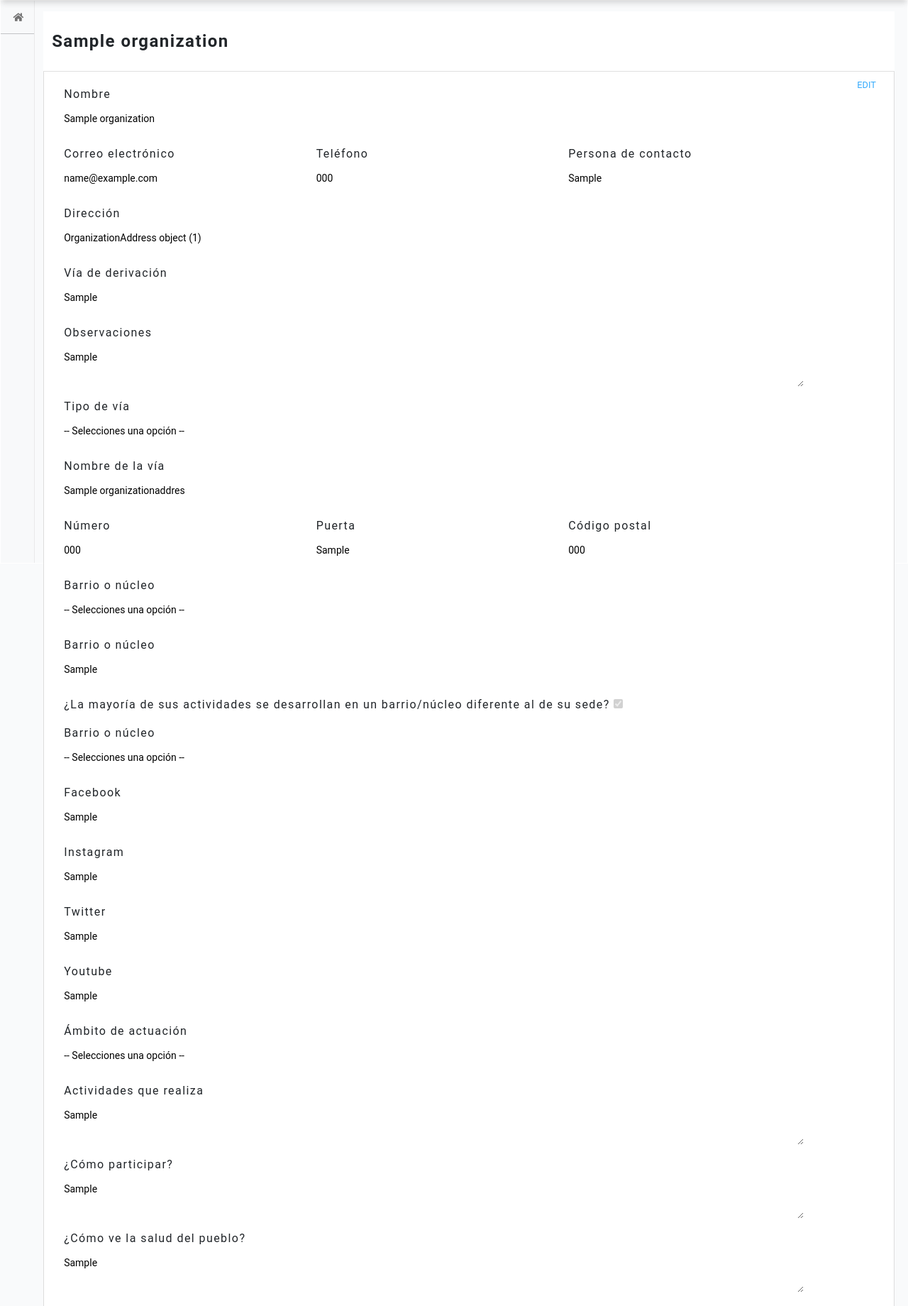
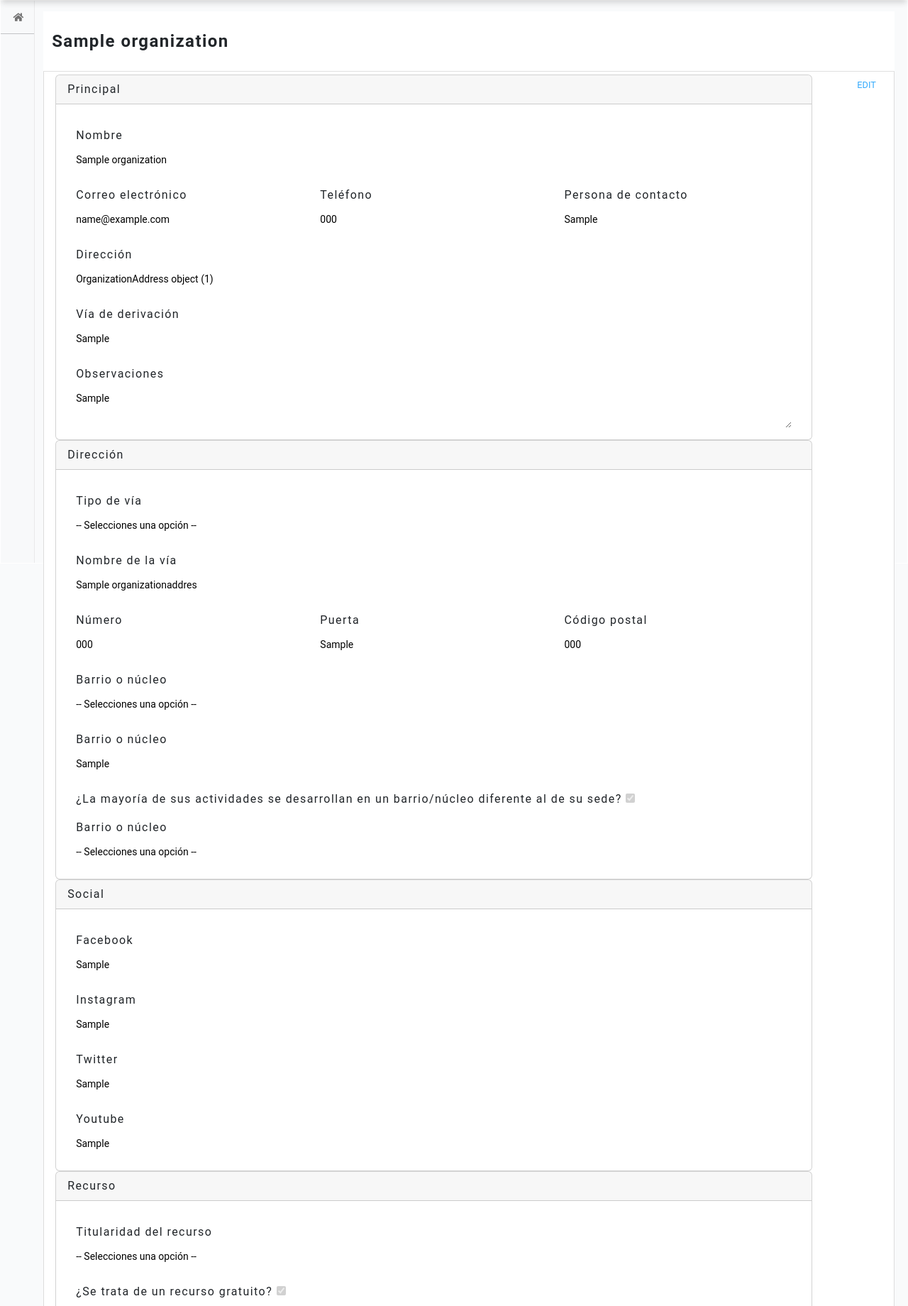
Before and after one commit to zebenperez/capsulae2, a Django app: page /community/organizations/view/1/ in a window 1280 px wide. Shown: the part 55-1895 px from the top of the page at 71% size. Run offline with Django 3.2, Linux system fonts and the light colour scheme; a user stored in the database is signed in; tables that the repository leaves empty hold one stand-in row (values such as "Sample post"); some libraries are stand-ins or nearby versions.

Commit message:
ajuste formulario de organizaciones

```diff
--- a/community/models.py
+++ b/community/models.py
@@ -62,6 +62,7 @@ class OrganizationAddress(models.Model):
     door = models.CharField(verbose_name="Puerta", max_length=600, blank=True, null=True, default="")
     postal_code = models.CharField(verbose_name="Codigo postal", max_length=600, blank=True, null=True, default="")
     place = models.CharField(verbose_name="Barrio", max_length=600, blank=True, null=True, default="")
+    place_other = models.CharField(verbose_name="Barrio", max_length=600, blank=True, null=True, default="")
     activity_place = models.TextField(verbose_name="Localización de actividad", blank=True, null=True, default="")
     org = models.OneToOneField(Organization, verbose_name="Organización", on_delete=models.CASCADE, related_name="address", blank=True, null=True)
 
@@ -98,6 +99,7 @@ class OrganizationResource(models.Model):
     free = models.BooleanField(verbose_name="Gratuito", default=True)
     owner = models.CharField(verbose_name="Titularidad del recurso", max_length=600, blank=True, null=True, default="")
     group = models.CharField(verbose_name="Grupo poblacional", max_length=1600, blank=True, null=True, default="")
+    group_other = models.CharField(verbose_name="Grupo poblacional", max_length=1600, blank=True, null=True, default="")
     description = models.TextField(verbose_name="Descripción", blank=True, null=True, default="")
     org = models.OneToOneField(Organization, verbose_name="Organización", on_delete=models.CASCADE, related_name="resource", blank=True, null=True)
 
--- a/community/templates/organizations/organization-form-address.html
+++ b/community/templates/organizations/organization-form-address.html
@@ -3,8 +3,8 @@
 <div class="row" style="margin:0;">
     <div class="col-12 mt-3">
         {% trans "Tipo de vía" %}
-        <select id="street_type" name="street_type" class="form-control input autosave" data-model-name="community.organizationaddress" data-obj-id="{{addr.id}}"
-            data-url="{%url "autosave_field"%}" data-target="div-notification" disabled>
+        <select id="street_type" name="street_type" class="form-control input autosave" data-model-name="community.organizationaddress"
+            data-obj-id="{{addr.id}}" data-url="{%url "autosave_field"%}" data-target="div-notification" disabled>
             <option value="">-- Selecciones una opción --</option>
             <option value="calle" {%if addr.street_type == "calle"%}selected{%endif%}>Calle</option>
             <option value="avenida" {%if addr.street_type == "avenida"%}selected{%endif%}>Avenida</option>
@@ -64,9 +64,9 @@
     </div>
     <div class="col-12 mt-3">
         {% trans "Barrio o núcleo" %}
-        <input type="text" class="form-control input autosave" id="place" name="place" value="{{addr.place|default:""}}"
-            title="{{addr.place}}" data-model-name="community.organizationaddress" data-obj-id="{{addr.id}}"
-            data-url="{%url "autosave_field"%}" data-target="div-notification" placeholder="Barrio..." disabled/> <span id="place__msg"></span>
+        <input type="text" class="form-control input autosave" id="place_other" name="place_other" value="{{addr.place_other|default:""}}"
+            title="{{addr.place_other}}" data-model-name="community.organizationaddress" data-obj-id="{{addr.id}}"
+            data-url="{%url "autosave_field"%}" data-target="div-notification" placeholder="Barrio..." disabled/> <span id="place_other__msg"></span>
     </div>
     <div class="col-12 mt-3">
         {% trans "¿La mayoría de sus actividades se desarrollan en un barrio/núcleo diferente al de su sede?" %}
@@ -76,8 +76,8 @@
     </div>
     <div class="col-12 mt-3" id="div-place">
         {% trans "Barrio o núcleo" %}
-        <select id="activity_place" name="activity_place" class="form-control input autosave" data-model-name="community.organizationaddress" data-obj-id="{{addr.id}}"
-            data-url="{%url "autosave_field"%}" data-target="div-notification" disabled>
+        <select id="activity_place" name="activity_place" class="form-control input autosave" data-model-name="community.organizationaddress"
+            data-obj-id="{{addr.id}}" data-url="{%url "autosave_field"%}" data-target="div-notification" disabled>
             <option value="">-- Selecciones una opción --</option>
             <option value="los abrigos" {%if addr.place == "los abrigos"%}selected{%endif%}>Los Abrigos</option>
             <option value="los blanquitos" {%if addr.place == "los blanquitos"%}selected{%endif%}>Los Blanquitos</option>
--- a/community/templates/organizations/organization-form-resource.html
+++ b/community/templates/organizations/organization-form-resource.html
@@ -39,4 +39,11 @@
             <option value="otros" {%if res.group == "otros"%}selected{%endif%}>Otros</option>
         </select>
     </div>
+    <div class="col-12 mt-3">
+        {% trans "Titularidad del recurso" %}
+        <input type="text" class="form-control input autosave" id="group_other" name="group_other" value="{{res.group_other|default:""}}"
+            title="{{res.group_other}}" data-model-name="community.organizationaddress" data-obj-id="{{res.id}}"
+            data-url="{%url "autosave_field"%}" data-target="div-notification" placeholder="Titularidad..." disabled/> <span id="group_other__msg"></span>
+    </div>
+
 </div>
--- a/community/templates/organizations/organization-view.html
+++ b/community/templates/organizations/organization-view.html
@@ -13,10 +13,21 @@
         <div id="organization-container">
             <div class="row w-100 patient-data-body-2 p-1" style="margin:0;">
                 <div class="col-11 patient-data">
-                    {% include "organizations/organization-form-main.html" %}
-                    {% include "organizations/organization-form-address.html" %}
-                    {% include "organizations/organization-form-social.html" %}
-                    {% include "organizations/organization-form-info.html" %}
+                    <div class="card"><div class="card-header">{%trans "Principal"%}</div><div class="card-body">
+                        {% include "organizations/organization-form-main.html" %}
+                    </div></div>
+                    <div class="card"><div class="card-header">{%trans "Dirección"%}</div><div class="card-body">
+                        {% include "organizations/organization-form-address.html" %}
+                    </div></div>
+                    <div class="card"><div class="card-header">{%trans "Social"%}</div><div class="card-body">
+                        {% include "organizations/organization-form-social.html" %}
+                    </div></div>
+                    <div class="card"><div class="card-header">{%trans "Recurso"%}</div><div class="card-body">
+                        {% include "organizations/organization-form-resource.html" %}
+                    </div></div>
+                    <div class="card"><div class="card-header">{%trans "Otra información"%}</div><div class="card-body">
+                        {% include "organizations/organization-form-info.html" %}
+                    </div></div>
                 </div>
                 <div class="col-1 text-end">
                     <button id="btn-edit" class="btn btn-sm toggle-edit new" data-class-name="input" data-text="{%trans "Edit"%}"
--- a/community/views.py
+++ b/community/views.py
@@ -192,7 +192,9 @@ def organization_register_send(request):
             addr.number = request.POST["number"]
             addr.door = request.POST["door"]
             addr.postal_code = request.POST["postal_code"]
-            addr.place = request.POST["place2"] if request.POST["place"] == "otro" else request.POST["place"]
+            #addr.place = request.POST["place2"] if request.POST["place"] == "otro" else request.POST["place"]
+            addr.place = request.POST["place"]
+            addr.place_other = request.POST["place2"]
             addr.same_place = True if request.POST["same_place"] == "1" else False
             addr.activity_place = request.POST["activity_place"]
             addr.save()
@@ -213,11 +215,13 @@ def organization_register_send(request):
             info.resources = request.POST["resources"]
             info.save()
 
-            groups = "{};{}".format(";".join(request.POST.getlist("group")), request.POST["group2"])
+            #groups = "{};{}".format(";".join(request.POST.getlist("group")), request.POST["group2"])
+            groups = ";".join(request.POST.getlist("group"))
             res = OrganizationResource(org=org)
             res.free = True if request.POST["free"] == "1" else False
             res.owner = request.POST["owner"]
             res.group = groups
+            res.group_other = request.POST["group2"]
             res.description = request.POST["description"]
             res.save()
 
```
